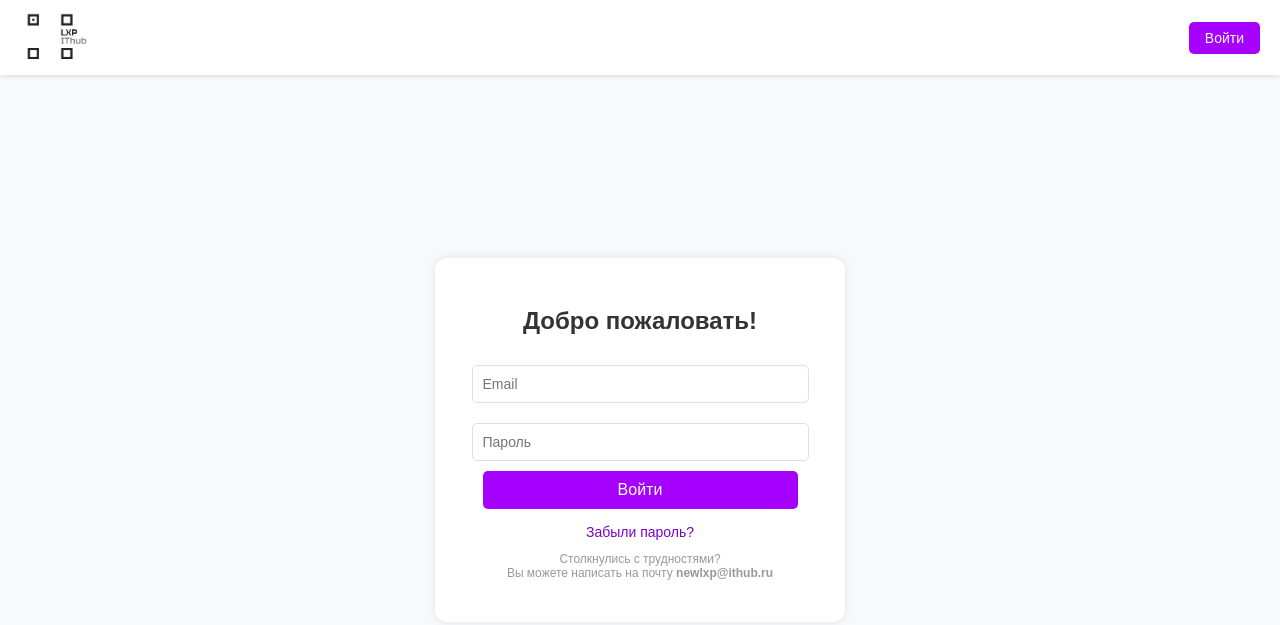
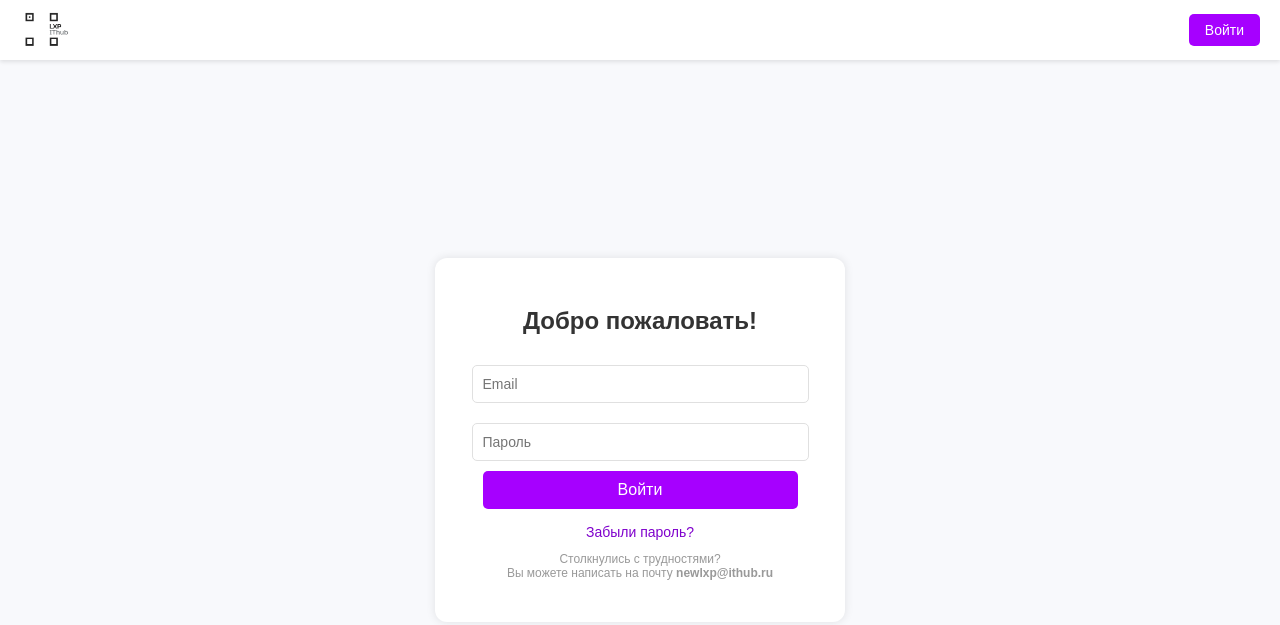
Before and after one commit to Jidokexe/FisherNew, a plain HTML site: page index.html in a window 1280 px wide. Drawn offline with Linux system fonts and the light colour scheme.

Commit message:
Update index.html

```diff
--- a/index.html
+++ b/index.html
@@ -37,7 +37,7 @@
             align-items: center;
         }
         .logo img {
-            height: 55px; /* Высота логотипа */
+            height: 40px; /* Высота логотипа */
         }
         .login-button {
             padding: 8px 16px;
```
